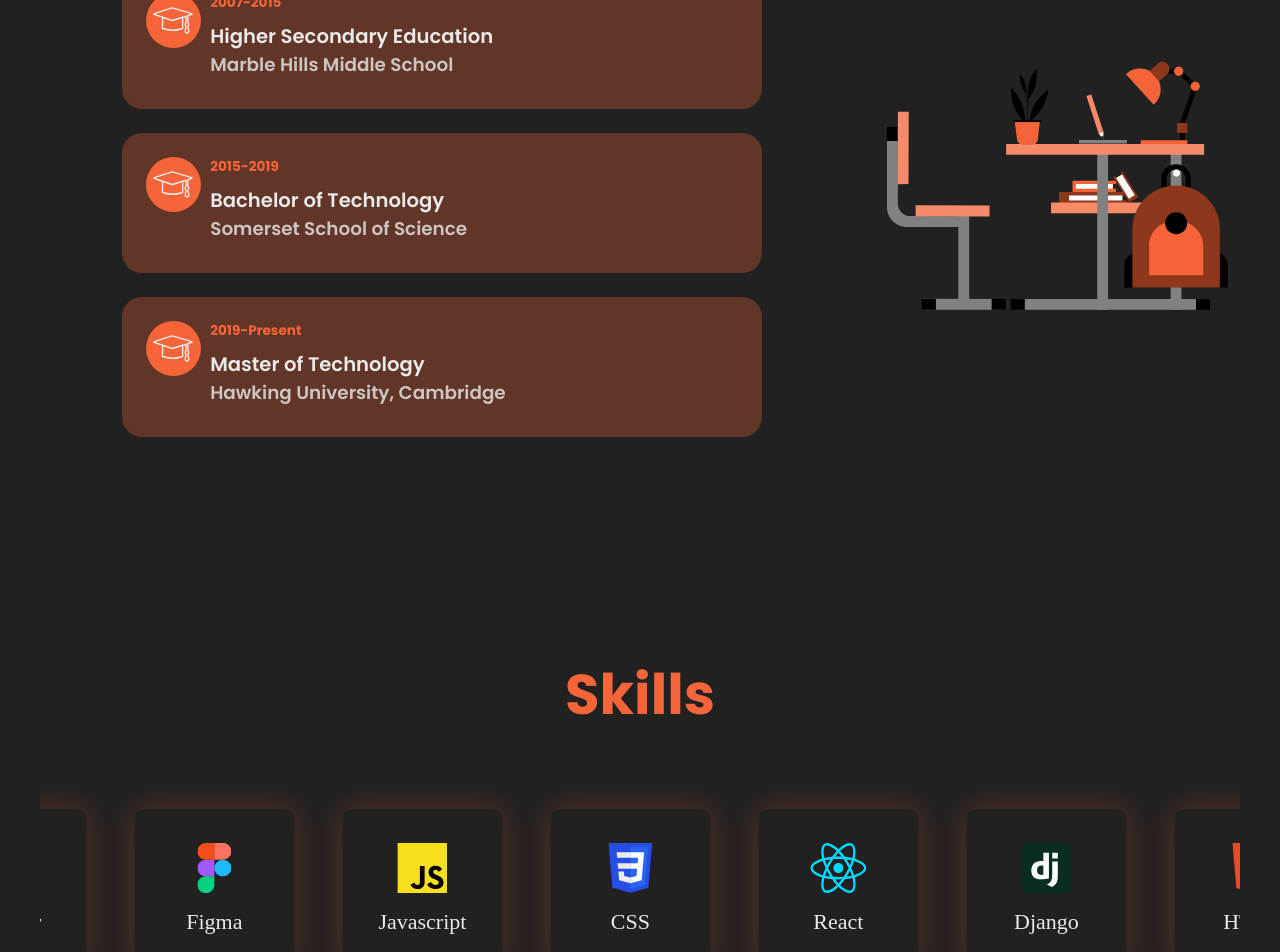
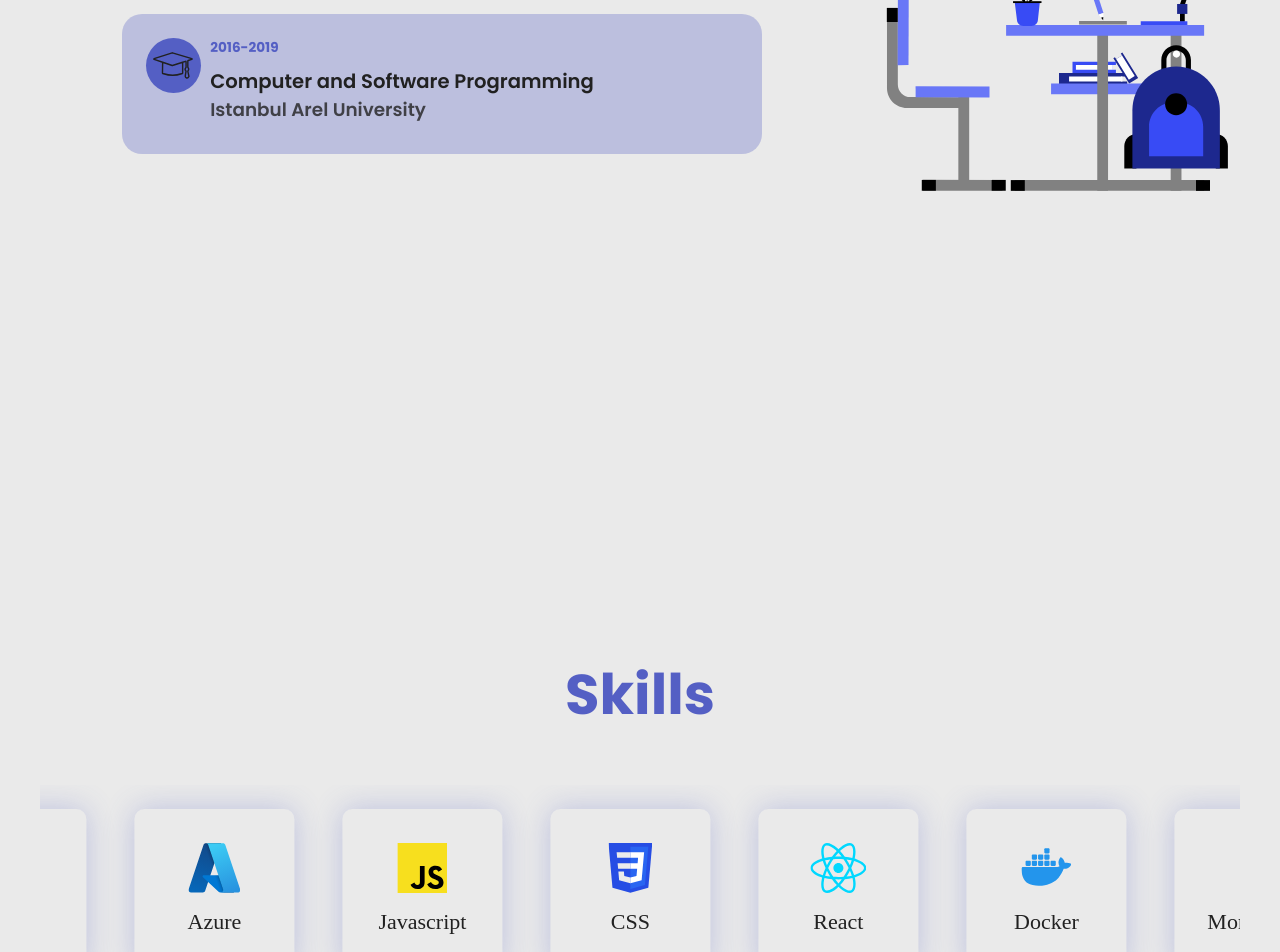
Before and after one commit to iamyasinkaya/Portfolio, a React (Create React App) app: page / in a window 1280 px wide. Shown: the part 1780-2732 px from the top of the page. Built offline with nearby package versions, Linux system fonts and the light colour scheme; a web font is replaced by a local one.

Commit message:
some changes have been made

```diff
--- a/src/App.js
+++ b/src/App.js
@@ -13,7 +13,7 @@ function App() {
   const { theme } = useContext(ThemeContext);
 
   console.log("%cDEVELOPER PORTFOLIO", `color:${theme.primary}; font-size:50px`);
-  console.log("%chttps://github.com/hhhrrrttt222111/developer-portfolio", `color:${theme.tertiary}; font-size:20px`);
+  console.log("%chttps://github.com/iamyasinkaya/www.yasinkaya.org", `color:${theme.tertiary}; font-size:20px`);
   // console.log = console.warn = console.error = () => {};
 
   return (
--- a/src/data/aboutData.js
+++ b/src/data/aboutData.js
@@ -1,6 +1,6 @@
 export const aboutData = {
     title: "Who I am",
-    description1: "My name's Jane. I'm a web designer and developer based in Southampton, UK.",
-    description2: "During the day I work as a lead developer at a local agency and in the evening I  work on freelance projects and utilize the time to built my own products. I spent my leisure hours writing articles and poetry. Right now I'm also trying a hand at machine learning and AI. I love to learn and explore new arenas.",
+    description1: "I'm Yasin, I work as a back-end software developer at a company based in Istanbul, TR.",
+    description2: "In my spare time, I usually deal with my own projects, read technology articles and do research on technology and its history myself and take care to prepare articles.",
     image: 2
 }
--- a/src/data/contactsData.js
+++ b/src/data/contactsData.js
@@ -1,7 +1,6 @@
 export const contactsData = {
-    email: 'janedoe.test@gmail.com',
-    phone: '+915588776600',
-    address: 'Menlo Park, California, United States - 673822 ',
-
+    email: 'info@yasinkaya.org',
+    phone: '+90 530 328 8200',
+    address: 'ITÜ ARI 1 Maslak, 34467 Sarıyer/İstanbul ',
     sheetAPI: ''
 }
--- a/src/data/educationData.js
+++ b/src/data/educationData.js
@@ -1,23 +1,9 @@
 export const educationData = [
     {
         id: 1,
-        institution: 'Marble Hills Middle School',
-        course: 'Higher Secondary Education',
-        startYear: '2007',
-        endYear: '2015'
-    },
-    {
-        id: 2,
-        institution: 'Somerset School of Science',
-        course: 'Bachelor of Technology',
-        startYear: '2015',
+        institution: 'Istanbul Arel University',
+        course: 'Computer and Software Programming',
+        startYear: '2016',
         endYear: '2019'
     },
-    {
-        id: 3,
-        institution: 'Hawking University, Cambridge',
-        course: 'Master of Technology',
-        startYear: '2019',
-        endYear: 'Present'
-    },
 ]
--- a/src/data/experienceData.js
+++ b/src/data/experienceData.js
@@ -1,23 +1,16 @@
 export const experienceData = [
     {
         id: 1,
-        company: 'Globex Corporation',
-        jobtitle: 'Frontend Developer',
-        startYear: '2018',
-        endYear: '2019'
+        company: 'Innthebox',
+        jobtitle: 'Backend Developer',
+        startYear: '2020',
+        endYear: '2021'
     },
     {
         id: 2,
-        company: 'Vehement Capital Partners',
+        company: 'Odeal Technology',
         jobtitle: 'Backend Developer',
-        startYear: '2019',
-        endYear: '2020'
-    },
-    {
-        id: 3,
-        company: 'Wonka Industries',
-        jobtitle: 'Marketing',
-        startYear: '2020',
+        startYear: '2021',
         endYear: 'Present'
     },
 ]
--- a/src/data/headerData.js
+++ b/src/data/headerData.js
@@ -2,7 +2,7 @@ import resume from '../assets/pdf/resume.pdf'
 
 export const headerData = {
     name: 'Jane Doe',
-    title: "Web Developer",
+    title: "Back-End Software Developer",
     desciption:"There wasn't a bird in the sky, but that was not what caught her attention. It was the clouds. The deep green that isn't the color of clouds, but came with these. She knew what was coming and she hoped she was prepared. ",
     image: 'https://raw.githubusercontent.com/PhantomScript/asset-container/main/developer-portfolio/landingImg.png',
     resumePdf: resume
--- a/src/data/projectsData.js
+++ b/src/data/projectsData.js
@@ -11,75 +11,12 @@ import eight from '../assets/svg/projects/eight.svg'
 export const projectsData = [
     {
         id: 1,
-        projectName: 'Employee Management',
+        projectName: 'Blog Management',
         projectDesc: 'This project aims to build an employee management system that consolidates all information of a company',
-        tags: ['React', 'CSS', 'Material Ui'],
-        code: 'https://github.com/hhhrrrttt222111/developer-portfolio',
-        demo: 'https://github.com/hhhrrrttt222111/developer-portfolio',
+        tags: ['C#', 'Asp.Net Core', 'N Layer Arch'],
+        code: 'https://github.com/iamyasinkaya/www.yasinkaya.org',
+        demo: 'https://github.com/iamyasinkaya/www.yasinkaya.org',
         image: one
-    },
-    {
-        id: 2,
-        projectName: 'Railway Tracking',
-        projectDesc: 'This project is a railway tracking system that allows users to obtain relevant information about train timing.',
-        tags: ['Django', 'Tailwind CSS'],
-        code: 'https://github.com/hhhrrrttt222111/developer-portfolio',
-        demo: 'https://github.com/hhhrrrttt222111/developer-portfolio',
-        image: two
-    },
-    {
-        id: 3,
-        projectName: 'Weather App',
-        projectDesc: 'Weather forecast systems and applications predict weather conditions based on multiple parameters.',
-        tags: ['Django', 'CSS', 'Material Ui'],
-        code: 'https://github.com/hhhrrrttt222111/developer-portfolio',
-        demo: 'https://github.com/hhhrrrttt222111/developer-portfolio',
-        image: three
-    },
-    {
-        id: 4,
-        projectName: 'Android Patient Tracker',
-        projectDesc: 'This project involves the development of an Android application for viewing and managing patient data.',
-        tags: ['Flutter', 'Firebase'],
-        code: 'https://github.com/hhhrrrttt222111/developer-portfolio',
-        demo: 'https://github.com/hhhrrrttt222111/developer-portfolio',
-        image: four
-    },
-    {
-        id: 5,
-        projectName: 'E-Commerce App',
-        projectDesc: 'A Simple E-commerce application',
-        tags: ['React Native', 'Firebase'],
-        code: 'https://github.com/hhhrrrttt222111/developer-portfolio',
-        demo: 'https://github.com/hhhrrrttt222111/developer-portfolio',
-        image: five
-    },
-    {
-        id: 6,
-        projectName: 'Uber Lite',
-        projectDesc: 'Uber clone',
-        tags: ['Flutter'],
-        code: 'https://github.com/hhhrrrttt222111/developer-portfolio',
-        demo: 'https://github.com/hhhrrrttt222111/developer-portfolio',
-        image: six
-    },
-    {
-        id: 7,
-        projectName: 'Stock Market App',
-        projectDesc: 'A simple stock market API app',
-        tags: ['React', 'Redux', 'Bootstrap'],
-        code: 'https://github.com/hhhrrrttt222111/developer-portfolio',
-        demo: 'https://github.com/hhhrrrttt222111/developer-portfolio',
-        image: seven
-    },
-    {
-        id: 8,
-        projectName: 'Car Pooling System',
-        projectDesc: 'The carpooling system merges multiple people in a car which leads to meet new people, reduces pollution',
-        tags: ['Flutter', 'React'],
-        code: 'https://github.com/hhhrrrttt222111/developer-portfolio',
-        demo: 'https://github.com/hhhrrrttt222111/developer-portfolio',
-        image: eight
     },
 ]
 
--- a/src/data/skillsData.js
+++ b/src/data/skillsData.js
@@ -1,12 +1,19 @@
  export const skillsData = [
     'HTML',
-    'Fastify',
-    'Blender',
-    'Figma',
+    'C++',
+    'C#',
+    'Azure',
     'Javascript',
     'CSS',
     'React',
-    'Django',
+    'Docker',
+    'MongoDB',
+    'Firebase',
+    'Nginx',
+    'PostgreSQL',
+    'MySQL',
+    'Bootstrap',
+    'Java'
 ]
 
 // Choose your skills from below. Make sure it's in the same format and spelled correctly.
--- a/src/data/socialsData.js
+++ b/src/data/socialsData.js
@@ -1,14 +1,14 @@
 export const socialsData = {
-    github: 'https://github.com/',
-    facebook: 'https://www.facebook.com/',
-    linkedIn: 'https://www.linkedin.com/in',
-    instagram: 'https://www.instagram.com/',
-    codepen: 'https://codepen.io/',
-    twitter: 'https://twitter.com/',
-    reddit: 'https://www.reddit.com/user/',
-    blogger: 'https://www.blogger.com/',
-    medium: 'https://medium.com/@',
-    stackOverflow: 'https://stackoverflow.com/users/',
-    gitlab: 'https://gitlab.com/',
-    youtube: 'https://youtube.com/'
+    github: 'https://github.com/iamyasinkaya',
+    facebook: 'https://www.facebook.com/iamyasinkaya',
+    linkedIn: 'https://www.linkedin.com/in/iamyasinkaya',
+    instagram: 'https://www.instagram.com/iamyasinkaya',
+    codepen: 'https://codepen.io/iamyasinkaya',
+    twitter: 'https://twitter.com/iamyasinkaya',
+    reddit: 'https://www.reddit.com/user/iamyasinkaya',
+    blogger: 'https://www.blogger.com/iamyasinkaya',
+    medium: 'https://medium.com/@iamyasinkaya',
+    stackOverflow: 'https://stackoverflow.com/users/iamyasinkaya',
+    gitlab: 'https://gitlab.com/iamyasinkaya',
+    youtube: 'https://youtube.com/iamyasinkaya'
 }
--- a/src/data/themeData.js
+++ b/src/data/themeData.js
@@ -5,7 +5,7 @@ import {
 
 
 export const themeData = {
-    theme: orangeThemeDark
+    theme: blueThemeLight
 }
 
 
```
